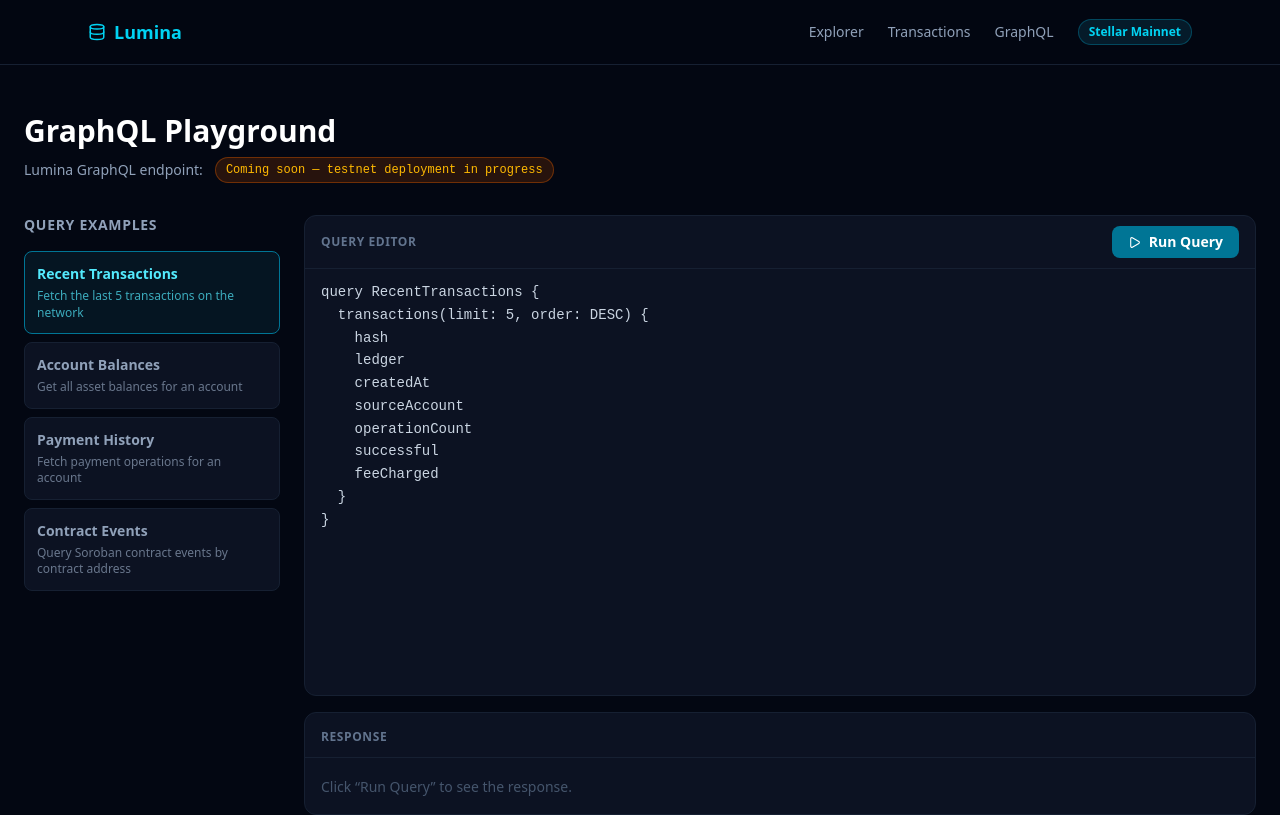
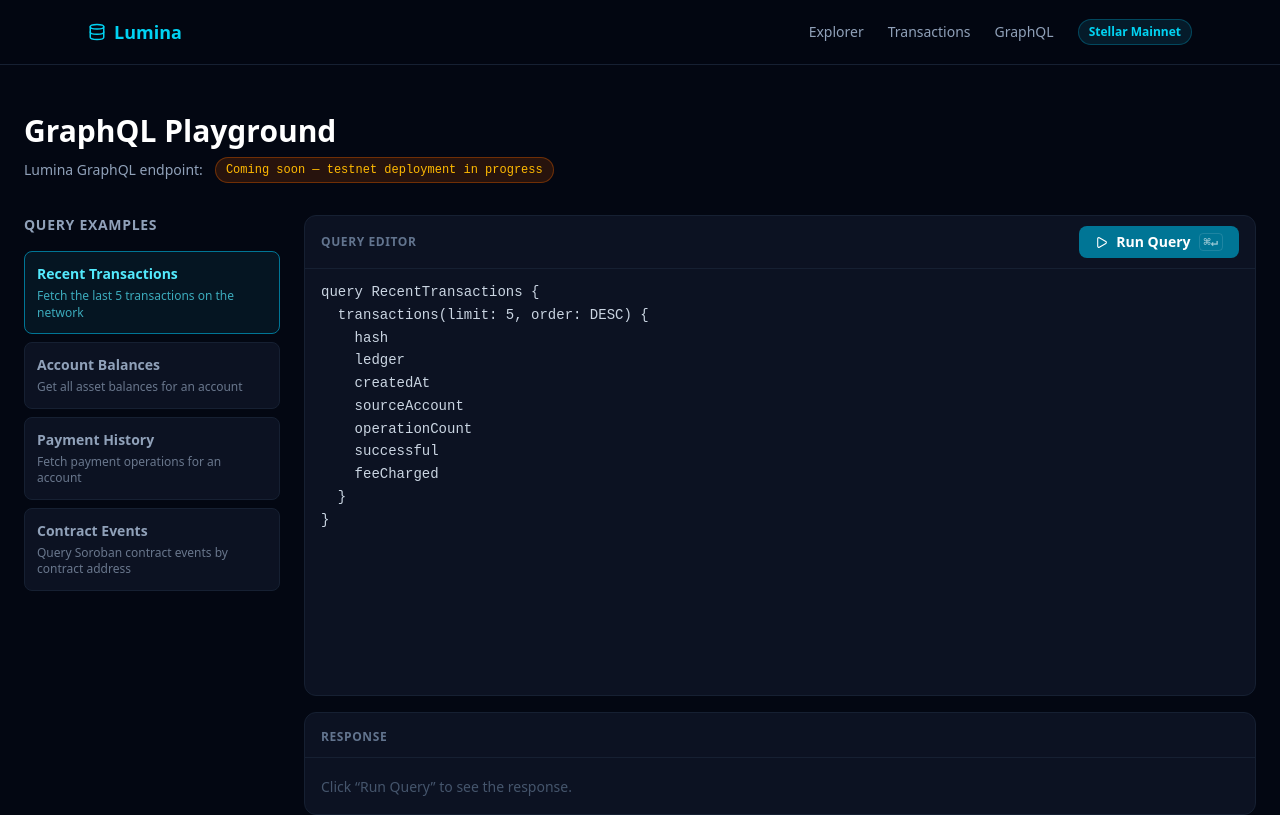
Before and after one commit to Lumeeena/Lumina, a Next.js app: page /graphql in a window 1280 px wide. Shown: the top 815 px of the page. Built offline with nearby package versions, Linux system fonts and the light colour scheme.

Commit message:
ux: add keyboard shortcut hint to GraphQL playground run button

```diff
--- a/app/graphql/page.tsx
+++ b/app/graphql/page.tsx
@@ -55,8 +55,9 @@ export default function GraphQLPage() {
           <div className="flex-1 flex flex-col rounded-xl bg-[#0c1222] border border-[#162032] overflow-hidden">
             <div className="flex items-center justify-between px-4 py-2.5 border-b border-[#162032]">
               <span className="text-xs font-semibold text-slate-500 uppercase tracking-wider">Query Editor</span>
-              <button onClick={runQuery} className="flex items-center gap-2 px-4 py-1.5 bg-cyan-700 hover:bg-cyan-600 text-white text-sm font-semibold rounded-lg transition-colors">
+              <button onClick={runQuery} className="flex items-center gap-2 px-4 py-1.5 bg-cyan-700 hover:bg-cyan-600 text-white text-sm font-semibold rounded-lg transition-colors" title="Run Query (Ctrl+Enter)">
                 <Play size={13} /> Run Query
+                <kbd className="text-xs opacity-60 border border-white/20 rounded px-1">⌘↵</kbd>
               </button>
             </div>
             <textarea value={query} onChange={e => setQuery(e.target.value)}
```
